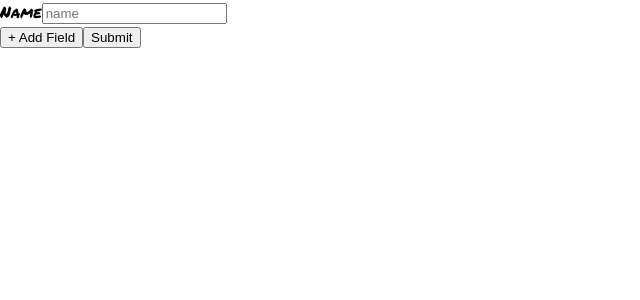
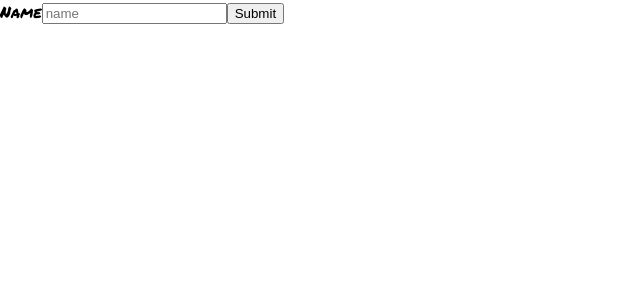
Before and after one commit to ezekielp/kinship, a React (Create React App) app in the folder frontend/: page /#/friends/new in a window 1280 px wide. Shown: the top 300 px of the page, without its empty margins (0-640 px from the left). Built offline with nearby package versions, Linux system fonts and the light colour scheme.

Commit message:
new changes to create edit form

```diff
--- a/frontend/src/actions/friends_actions.js
+++ b/frontend/src/actions/friends_actions.js
@@ -45,6 +45,7 @@ export const makeFriend = (data) => (dispatch) => {
 }
 
 export const editFriend = (data) => (dispatch) => {
+    debugger
     return FRIENDAPIUtil.updateFriend(data)
         .then(friend => dispatch(receiveFriend(friend)))
         .catch(err => console.log(err))
--- a/frontend/src/components/app.jsx
+++ b/frontend/src/components/app.jsx
@@ -4,11 +4,14 @@ import { Route, Switch } from 'react-router-dom';
 
 import LandingPage from './landing_page/landing_page';
 import FriendsIndex from './friends/friends_index';
-import CreateEditForm from './friends/create_and_edit_form';
+import CreateFriendContainer from './friends/create_friend_container';
+import EditFriendContainer from './friends/edit_friend_container';
 
 const App = () => (
     <Switch>
-        <Route path="/friends/new" component = {CreateEditForm} />
+
+        <Route path="/friends/:friendId/edit" component = {EditFriendContainer} />
+        <Route path="/friends/new" component = {CreateFriendContainer} />
         <Route exact path="/friends" component={FriendsIndex} />
         {/* <ProtectedRoute exact path="/friends" component={FriendsIndex} /> */}
         <AuthRoute path="/" component={LandingPage} />
--- a/frontend/src/components/friends/create_and_edit_form.jsx
+++ b/frontend/src/components/friends/create_and_edit_form.jsx
@@ -4,14 +4,20 @@ class CreateEditForm extends React.Component {
     constructor(props){
         super(props)
         this.state = {
+            _id: "",
             name: "",
             user: "",
             dateOfBirth: "",
-            children: [],
-            siblings: [],
-            pets: [],
-            parents: [],
-            hobbies: [],
+            // children: [],
+            // siblings: [],
+            // pets: [],
+            // parents: [],
+            // hobbies: [],
+            children: "",
+            siblings: "",
+            pets: "",
+            parents: "",
+            hobbies: "",
             currentCity: "",
             currentCityYears: "",
             pastCity: "",
@@ -23,14 +29,69 @@ class CreateEditForm extends React.Component {
             employmentHistory: "",
             currentEmploymentStatus: "",
             notes: "",
-            input: 0
+            dateOfBirth_show: null,
+            children_show: null,
+            siblings_show: null,
+            pets_show: null,
+            parents_show: null,
+            hobbies_show: null,
+            currentCity_show: null,
+            currentCityYears_show: null,
+            pastCity_show: null,
+            pastCityYears_show: null,
+            undergradSchool_show: null,
+            undergradSchoolYears_show: null,
+            gradSchool_show: null,
+            gradSchoolYears_show: null,
+            employmentHistory_show: null,
+            currentEmploymentStatus_show: null,
+            notes_show: null,
+            // input: 0
         }
         this.inputField = this.inputField.bind(this);
-        this.addField = this.addField.bind(this);
-        this.field= this.field.bind(this);
+        // this.addField = this.addField.bind(this);
+        // this.field= this.field.bind(this);
         this.handleInput = this.handleInput.bind(this);
         this.handleSubmit = this.handleSubmit.bind(this);
     }
+
+    componentDidMount() {
+        const {friend} = this.props;
+        if (this.props.formType === "Update") {
+            this.setState({
+                _id: friend._id,
+                name: friend.name,
+                user: friend.user,
+                dateOfBirth: friend.dateOfBirth,
+                children: friend.children.join(","),
+                siblings: friend.siblings.join(","),
+                pets: friend.pets.join(","),
+                parents: friend.parents.join(","),
+                hobbies: friend.hobbies.join(","),
+                currentCity: friend.currentCity,
+                currentCityYears: friend.currentCityYears,
+                pastCity: friend.pastCity,
+                pastCityYears: friend.pastCityYears,
+                undergradSchool: friend.undergradSchool,
+                undergradSchoolYears: friend.undergradSchoolYears,
+                gradSchool: friend.gradSchool,
+                gradSchoolYears: friend.gradSchoolYears,
+                employmentHistory: friend.employmentHistory,
+                currentEmploymentStatus: friend.currentEmploymentStatus,
+                notes: friend.notes,
+                // input: 0,
+            })
+            // let newState = this.props.friend
+            // newState["input"] = 0
+        //     newState["children"] = newState["children"].join(",")
+        //     newState["siblings"] = newState["siblings"].join(",")
+        //     newState["pets"] = newState["pets"].join(",")
+        //     newState["parents"] = newState["parents"].join(",")
+        //     newState["hobbies"] = newState["hobbies"].join(",")
+        //     this.setState(newState)
+        }
+    }
+
 
 
     handleInput(type) {
@@ -40,55 +101,88 @@ class CreateEditForm extends React.Component {
     }
 
     handleSubmit(e) {
-        debugger
         e.preventDefault();
-        let friend = this.state
-        delete friend["input"]
-        this.props.action(friend)
+
+        let friend = {
+            _id: this.state._id,
+            name: this.state.name,
+            user: this.state.user,
+            dateOfBirth: this.state.dateOfBirth,
+            children: this.state.children.split(","),
+            siblings: this.state.siblings.split(","),
+            pets: this.state.pets.split(","),
+            parents: this.state.parents.split(","),
+            hobbies: this.state.hobbies.split(","),
+            currentCity: this.state.currentCity,
+            currentCityYears: this.state.currentCityYears,
+            pastCity: this.state.pastCity,
+            pastCityYears: this.state.pastCityYears,
+            undergradSchool: this.state.undergradSchool,
+            undergradSchoolYears: this.state.undergradSchoolYears,
+            gradSchool: this.state.gradSchool,
+            gradSchoolYears: this.state.gradSchoolYears,
+            employmentHistory: this.state.employmentHistory,
+            currentEmploymentStatus: this.state.currentEmploymentStatus,
+            notes: this.state.notes,
+        }
+        if (this.props.formType === "Update"){
+            this.props.action(friend)
+        } else {
+            delete friend["_id"]
+            friend["user"] = this.props.userId
+            this.props.action(friend)
+        }
     }
+
+    // returnListItems(category) {
+    //     let list = this.state[category].map((listitem, i) => {
+    //         return (
+    //             <div key={i}>
+    //                 <label>{category}</label>
+    //                 <input type="text"
+    //                     onChange={this.handleInput(category)}
+    //                     placeholder={`${category}`}
+    //                     value={listitem}
+    //                     key={i}
+    //                 />
+    //             </div>
+    //         )
+    //     })
+    //     return (
+    //         <div>
+    //             {list}
+    //         </div>
+    //     )
+    // }
 
 
 
-    inputField (value) {
-        if (this.state[value]) {
-            if (Array.isArray(this.state[value])) {
-                let list = this.state[value].map((listitem, i) => {
-                    return (
-                        <div>
-                            <label>{value}</label>
-                            <input type="text"
-                                onChange={this.handleInput(value)}
-                                placeholder={`${value}`}
-                                value={listitem}
-                                key={i}
-                            />
-                        </div>
-                    )
-                })
-                return (
-                    <div>
-                        {list}
-                    </div>
-                )
-            } else if (value === "notes") {
+    inputField (category) {
+        let inputFieldCategory = category.split("_")[0]
+
+        if (this.state[category] || this.state[inputFieldCategory]) {
+            // if (Array.isArray(this.state[inputFieldCategory])) {
+            //     return this.returnListItems(inputFieldCategory)
+            if (inputFieldCategory === "notes") {
+            // } else if (inputFieldCategory === "notes") {
                 return (
                     <div>
                         <label>Notes</label>
                         <textarea
-                            placeholder={`${value}`}
-                            onChange={this.handleInput(value)}
-                            value={this.state[value]}
+                            placeholder={`${inputFieldCategory}`}
+                            onChange={this.handleInput(inputFieldCategory)}
+                            value={this.state[inputFieldCategory]}
                         />
                     </div>
                 )
             }else {
                 return (
                     <div>
-                        <label>{value}</label>
+                        <label>{inputFieldCategory}</label>
                         <input type="text"
-                            placeholder={`${value}`}
-                            onChange={this.handleInput(value)}
-                            value={this.state[value]}
+                            placeholder={`${inputFieldCategory}`}
+                            onChange={this.handleInput(inputFieldCategory)}
+                            value={this.state[inputFieldCategory]}
                         />
                     </div>
                 )
@@ -98,30 +192,33 @@ class CreateEditForm extends React.Component {
         }
     }
 
-    addField () {
-        debugger
-        this.setState({input: this.state.input + 1})
-    }
+    // addField () {
+    //     this.setState({input: this.state.input + 1})
+    // }
 
-    field () {
-        if (this.state.input){
-            let list = []
+    // field () {
+    //     if (this.state.input){
+    //         let list = []
 
-            for (let i = 0; i < this.state.input; i++){
-                list.push(
-                    <div key={i}>
-                        <label>category</label>
-                        <input type="text"
-                            onChange={this.handleInput("category")}
-                            value=""
-                            key={i}/>
-                    </div>
-                )
-            }
-            return (
-                list
-            )
-        }
+    //         for (let i = 0; i < this.state.input; i++){
+    //             list.push(
+    //                 <div key={i}>
+    //                     <label>category</label>
+    //                     <input type="text"
+    //                         onChange={this.handleInput("category")}
+    //                         value=""
+    //                         key={i}/>
+    //                 </div>
+    //             )
+    //         }
+    //         return (
+    //             list
+    //         )
+    //     }
+    // }
+
+    showInput(category) {
+        this.setState({[category]: true})
     }
 
 
@@ -135,23 +232,23 @@ class CreateEditForm extends React.Component {
                         value={this.state.name}
                         onChange={this.handleInput("name")}
                     />
-                    {this.inputField("dateOfBirth")}
-                    {this.inputField("children")}
-                    {this.inputField("siblings")}
-                    {this.inputField("pets")}
-                    {this.inputField("parents")}
-                    {this.inputField("hobbies")}
-                    {this.inputField("currentCity")}
-                    {this.inputField("currentCityYears")}
-                    {this.inputField("pastCity")}
-                    {this.inputField("pastCityYears")}
-                    {this.inputField("undergradSchool")}
-                    {this.inputField("undergradSchoolYears")}
-                    {this.inputField("employmentHistory")}
-                    {this.inputField("currentEmploymentStatus")}
-                    {this.inputField("notes")}
-                    <div>{this.field()}</div>
-                    <button onClick={this.addField}>+ Add Field</button>
+                    {this.inputField("dateOfBirth_show")}
+                    {this.inputField("children_show")}
+                    {this.inputField("siblings_show")}
+                    {this.inputField("pets_show")}
+                    {this.inputField("parents_show")}
+                    {this.inputField("hobbies_show")}
+                    {this.inputField("currentCity_show")}
+                    {this.inputField("currentCityYears_show")}
+                    {this.inputField("pastCity_show")}
+                    {this.inputField("pastCityYears_show")}
+                    {this.inputField("undergradSchool_show")}
+                    {this.inputField("undergradSchoolYears_show")}
+                    {this.inputField("employmentHistory_show")}
+                    {this.inputField("currentEmploymentStatus_show")}
+                    {this.inputField("notes_show")}
+                    {/* <div>{this.field()}</div>
+                    <button onClick={this.addField}>+ Add Field</button> */}
                     <input type="submit" value="Submit" onClick={this.handleSubmit}/>
                 </form>
             </div>
--- a/frontend/src/components/friends/create_friend_container.jsx
+++ b/frontend/src/components/friends/create_friend_container.jsx
@@ -4,7 +4,8 @@ import CreateEditForm from './create_and_edit_form';
 
 const mapStateToProps = (state) => {
     return {
-        formType: "create"
+        userId: state.session.user.id,
+        formType: "Create"
     }
 }
 
--- a/frontend/src/components/friends/edit_friend_container.jsx
+++ b/frontend/src/components/friends/edit_friend_container.jsx
@@ -1,7 +1,8 @@
+import React from 'react';
 import {connect} from 'react-redux';
 import {editFriend} from '../../actions/friends_actions';
 import CreateEditForm from './create_and_edit_form';
-import { fetchFriends } from '../../util/friends_api_util';
+import { fetchFriend } from '../../actions/friends_actions';
 
 
 class EditFriendForm extends React.Component {
--- a/frontend/src/util/friends_api_util.js
+++ b/frontend/src/util/friends_api_util.js
@@ -24,6 +24,7 @@ export const createFriend = (data) => {
 }
 
 export const updateFriend = (data) => {
+    debugger;
     return axios.patch(`/api/friends/${data._id}`, data)
 }
 
```
